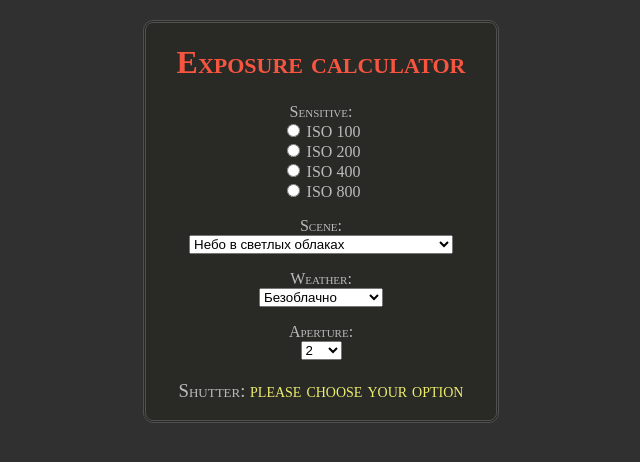
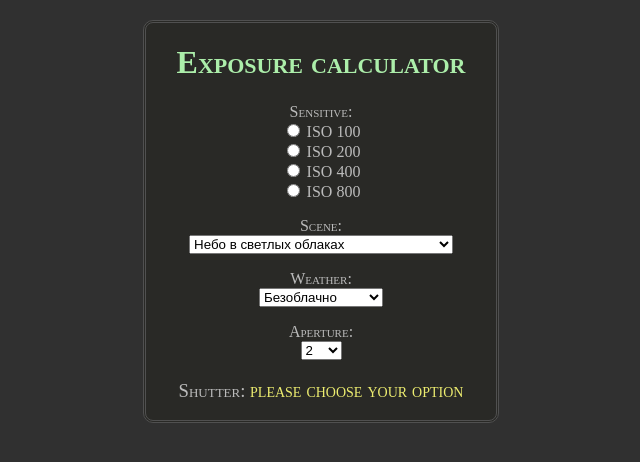
Before and after one commit to fside/exp-calculator, a plain HTML site: page index.html in a window 1280 px wide. Shown: the whole page, without its empty margins (327-967 px from the left). Drawn offline with Linux system fonts and the light colour scheme.

Commit message:
Initial commit

```diff
--- a/style.css
+++ b/style.css
@@ -5,7 +5,7 @@ body {
 	}
 
 	h1 {
-		color: #f75540;
+		color: #aceeaa;
 		text-align: center;
 	}
 
```
